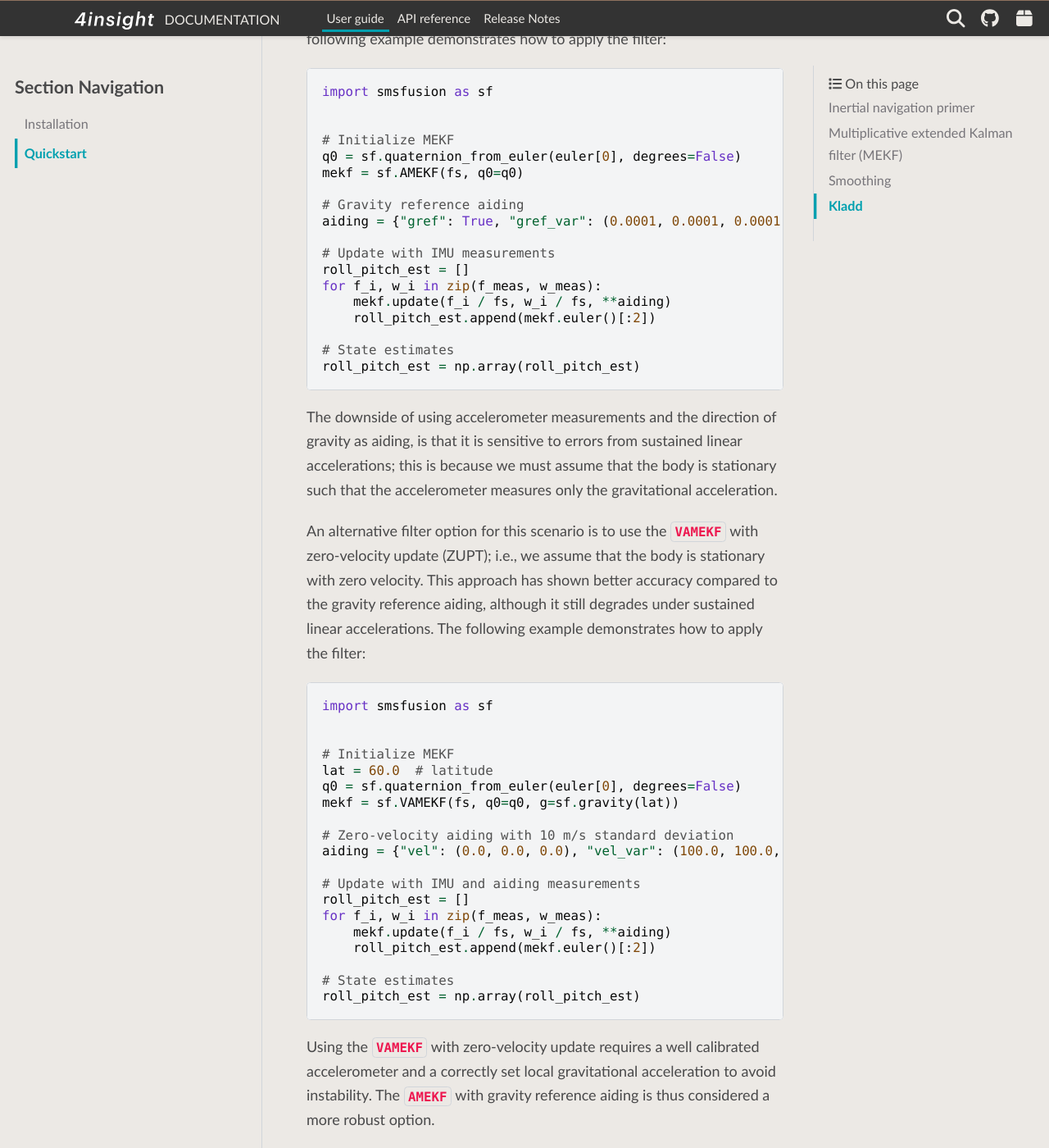
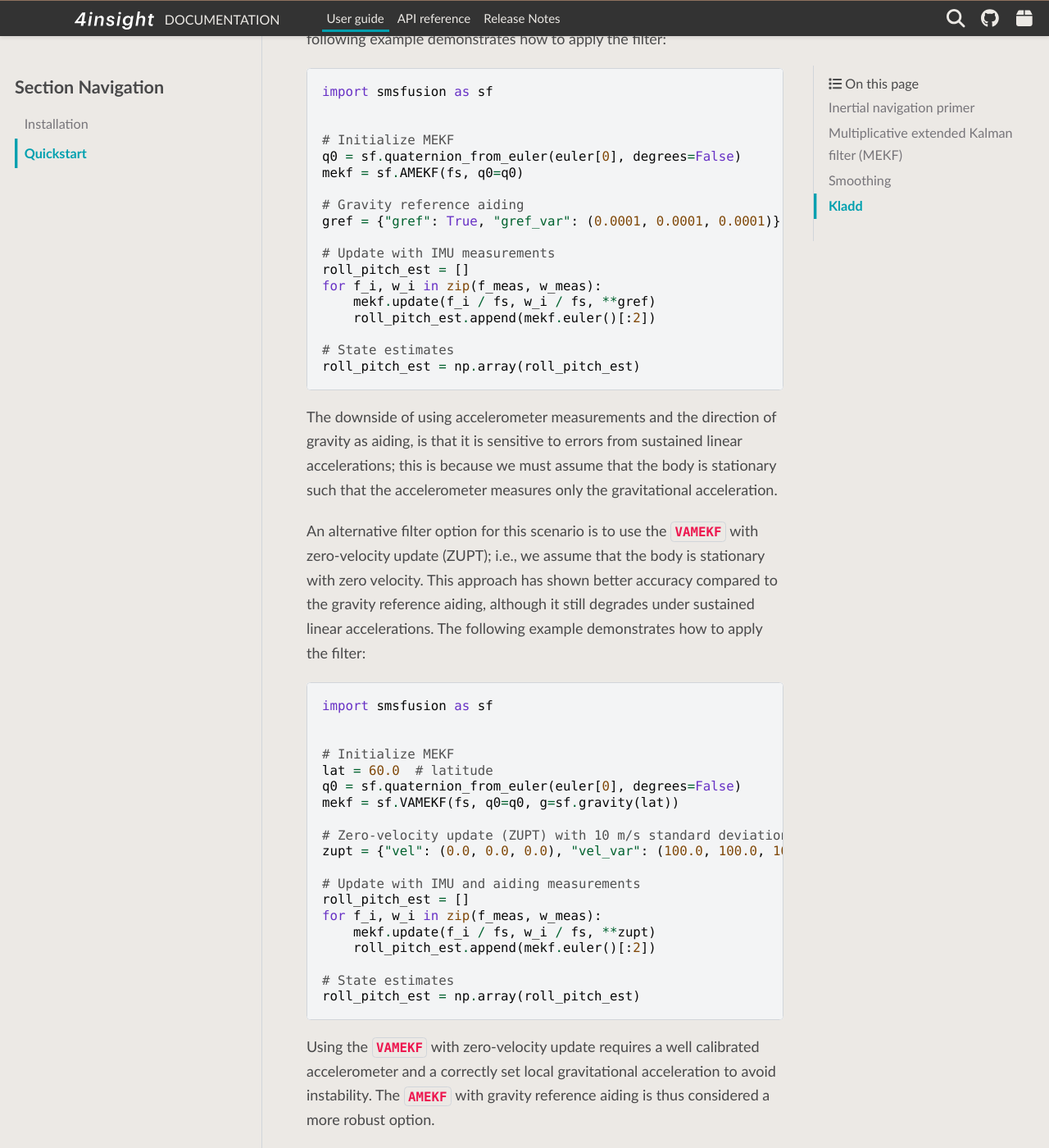
Before and after one commit to 4Subsea/smsfusion-python, a Sphinx documentation site: the page built from docs/user_guide/quickstart.rst, in a window 1280 px wide and 1400 px high, scrolled down 3337 px. Shown: the whole window at 82% size. Built offline with Sphinx 7.4.7 and the PyData theme 0.15.4, drawn with Linux system fonts in a browser that asks for light colours; some of the changed text lies outside the part shown.

Commit message:
use gref and zupt kwargs

```diff
--- a/docs/user_guide/quickstart.rst
+++ b/docs/user_guide/quickstart.rst
@@ -130,12 +130,12 @@
     mekf = sf.AMEKF(fs, q0=q0)
 
     # Gravity reference aiding
-    aiding = {"gref": True, "gref_var": (0.0001, 0.0001, 0.0001)}
+    gref = {"gref": True, "gref_var": (0.0001, 0.0001, 0.0001)}
 
     # Update with IMU measurements
     roll_pitch_est = []
     for f_i, w_i in zip(f_meas, w_meas):
-        mekf.update(f_i / fs, w_i / fs, **aiding)
+        mekf.update(f_i / fs, w_i / fs, **gref)
         roll_pitch_est.append(mekf.euler()[:2])
 
     # State estimates
@@ -162,13 +162,13 @@
     q0 = sf.quaternion_from_euler(euler[0], degrees=False)
     mekf = sf.VAMEKF(fs, q0=q0, g=sf.gravity(lat))
 
-    # Zero-velocity aiding with 10 m/s standard deviation
-    aiding = {"vel": (0.0, 0.0, 0.0), "vel_var": (100.0, 100.0, 100.0)}
+    # Zero-velocity update (ZUPT) with 10 m/s standard deviation
+    zupt = {"vel": (0.0, 0.0, 0.0), "vel_var": (100.0, 100.0, 100.0)}
 
     # Update with IMU and aiding measurements
     roll_pitch_est = []
     for f_i, w_i in zip(f_meas, w_meas):
-        mekf.update(f_i / fs, w_i / fs, **aiding)
+        mekf.update(f_i / fs, w_i / fs, **zupt)
         roll_pitch_est.append(mekf.euler()[:2])
 
     # State estimates
@@ -199,12 +199,12 @@
     mekf = sf.AMEKF(fs, q0=q0)
 
     # Gravity reference aiding
-    aiding = {"gref": True, "gref_var": (0.0001, 0.0001, 0.0001)}
+    gref = {"gref": True, "gref_var": (0.0001, 0.0001, 0.0001)}
 
     # Update with IMU and aiding measurements
     euler_est = []
     for f_i, w_i, h_i in zip(f_meas, w_meas, head_meas):
-        mekf.update(f_i / fs, w_i / fs, head=h_i, head_var=0.01**2, **aiding)
+        mekf.update(f_i / fs, w_i / fs, head=h_i, head_var=0.01**2, **gref)
         euler_est.append(mekf.euler())
 
     # State estimates
@@ -223,13 +223,13 @@
     q0 = sf.quaternion_from_euler(euler[0], degrees=False)
     mekf = sf.VAMEKF(fs, q0=q0, g=sf.gravity(lat))
 
-    # Zero-velocity aiding with 10 m/s standard deviation
-    aiding = {"vel": (0.0, 0.0, 0.0), "vel_var": (100.0, 100.0, 100.0)}
+    # Zero-velocity update (ZUPT) with 10 m/s standard deviation
+    zupt = {"vel": (0.0, 0.0, 0.0), "vel_var": (100.0, 100.0, 100.0)}
 
     # Update with IMU and aiding measurements
     euler_est = []
     for f_i, w_i, h_i in zip(f_meas, w_meas, head_meas):
-        mekf.update(f_i / fs, w_i / fs, head=h_i, head_var=0.01**2, **aiding)
+        mekf.update(f_i / fs, w_i / fs, head=h_i, head_var=0.01**2, **zupt)
         euler_est.append(mekf.euler())
 
     # State estimates
```
